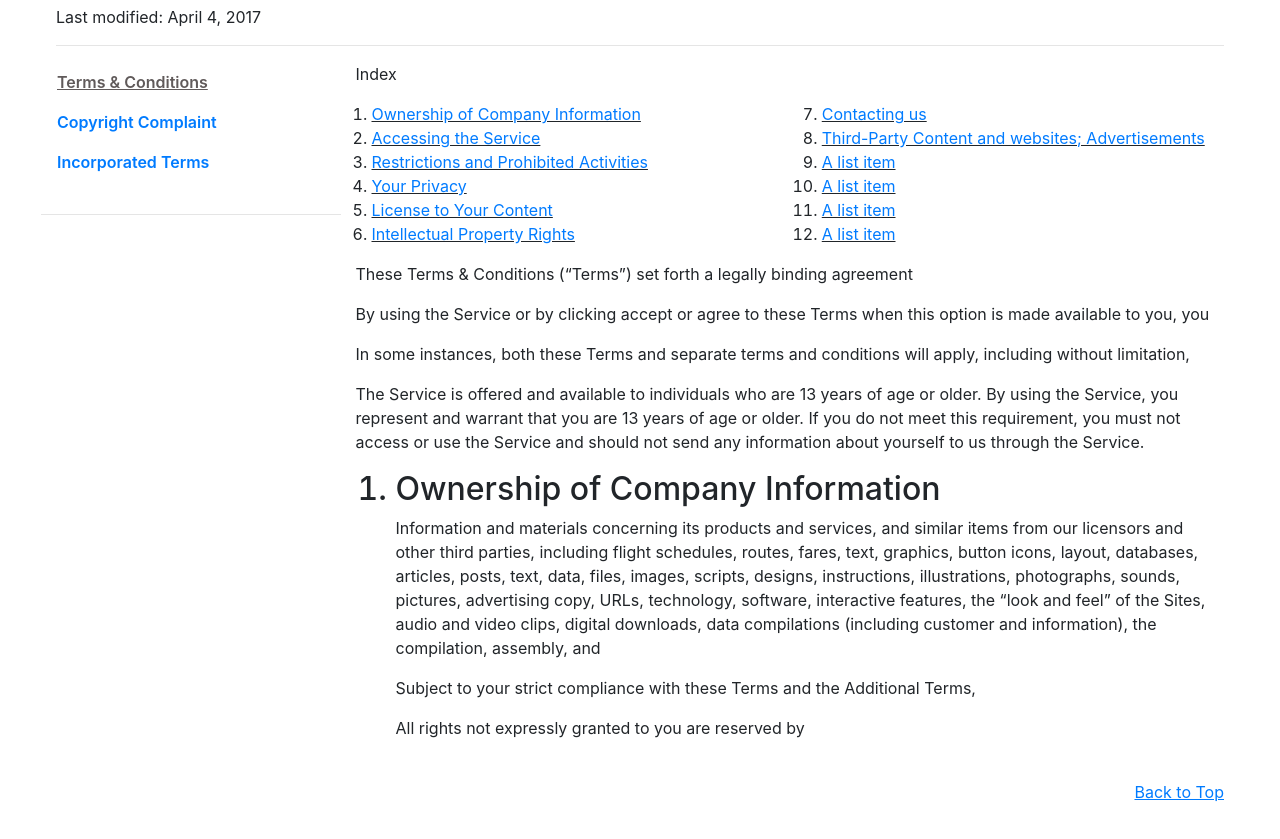
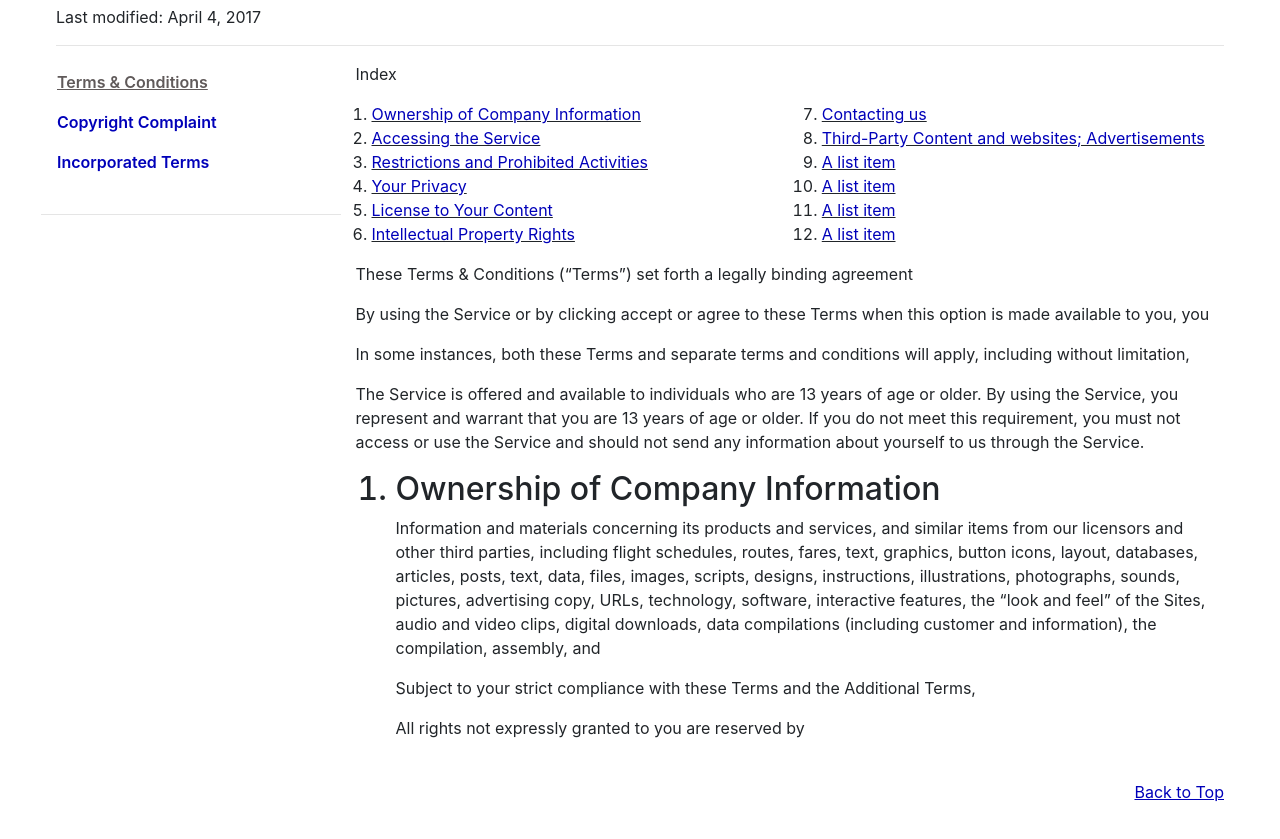
Before and after one commit to kellydrake/testingpage, a plain HTML site: page Ts_Cs_index_test.html in a window 1280 px wide. Shown: the part 107-946 px from the top of the page. Drawn offline with nearby package versions, Linux system fonts and the light colour scheme; a script that the page names is missing.

Commit message:
Update styles.css

```diff
--- a/styles.css
+++ b/styles.css
@@ -35,3 +35,6 @@ html, body {
     justify-content: flex-end;
     text-decoration: underline;
   }
+ a{
+    color:#0000B9;
+  }
```
